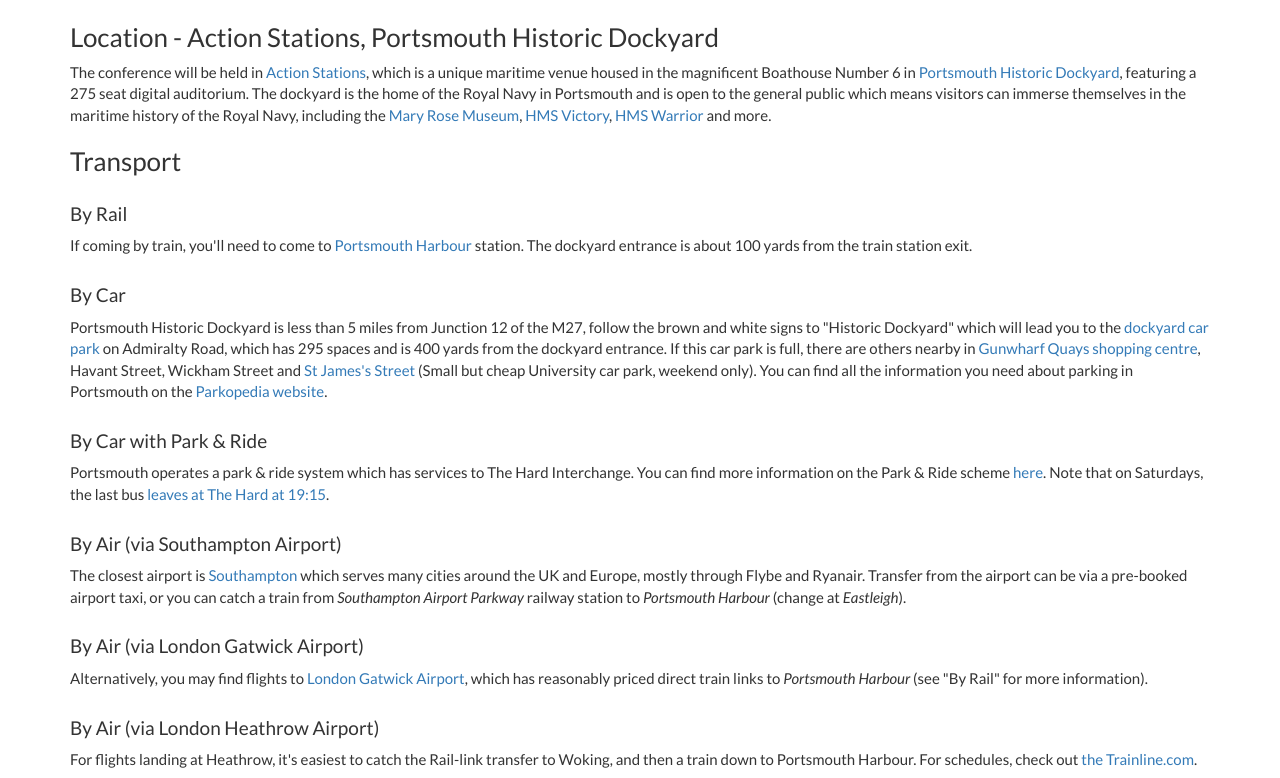
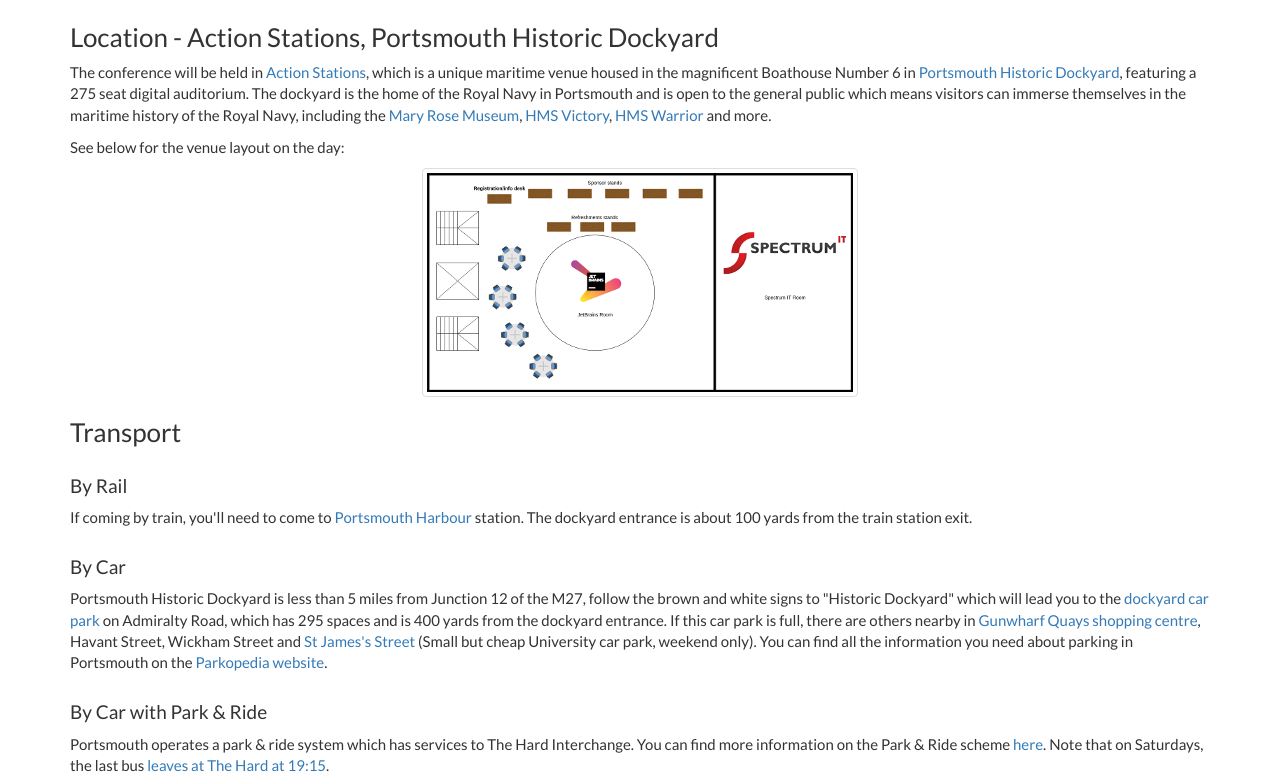
Before and after one commit to phphants/php-south-coast-2016, a Jekyll site: the page built from information.html, in a window 1280 px wide and 900 px high, scrolled down 1053 px, cut to the strip 122-900 px from the top of the window. Built offline with Jekyll 4.4.1, drawn with Linux system fonts in a browser that asks for light colours.

Commit message:
Add venue layout

```diff
--- a/information.html
+++ b/information.html
@@ -67,6 +67,13 @@
                 <a href="http://www.hms-victory.com/">HMS Victory</a>,
                 <a href="http://www.hmswarrior.org/">HMS Warrior</a> and more.
             </p>
+            <p>
+                See below for the venue layout on the day:
+            </p>
+
+            <a href="/img/layout.png" target="_blank">
+                <img src="/img/layout-small.png" class="img-thumbnail center-block img-responsive" alt="Floor plan">
+            </a>
 
             <h3>Transport</h3>
 
```
Also changed, not shown: img/layout-small.png (added), img/layout.png (added).
